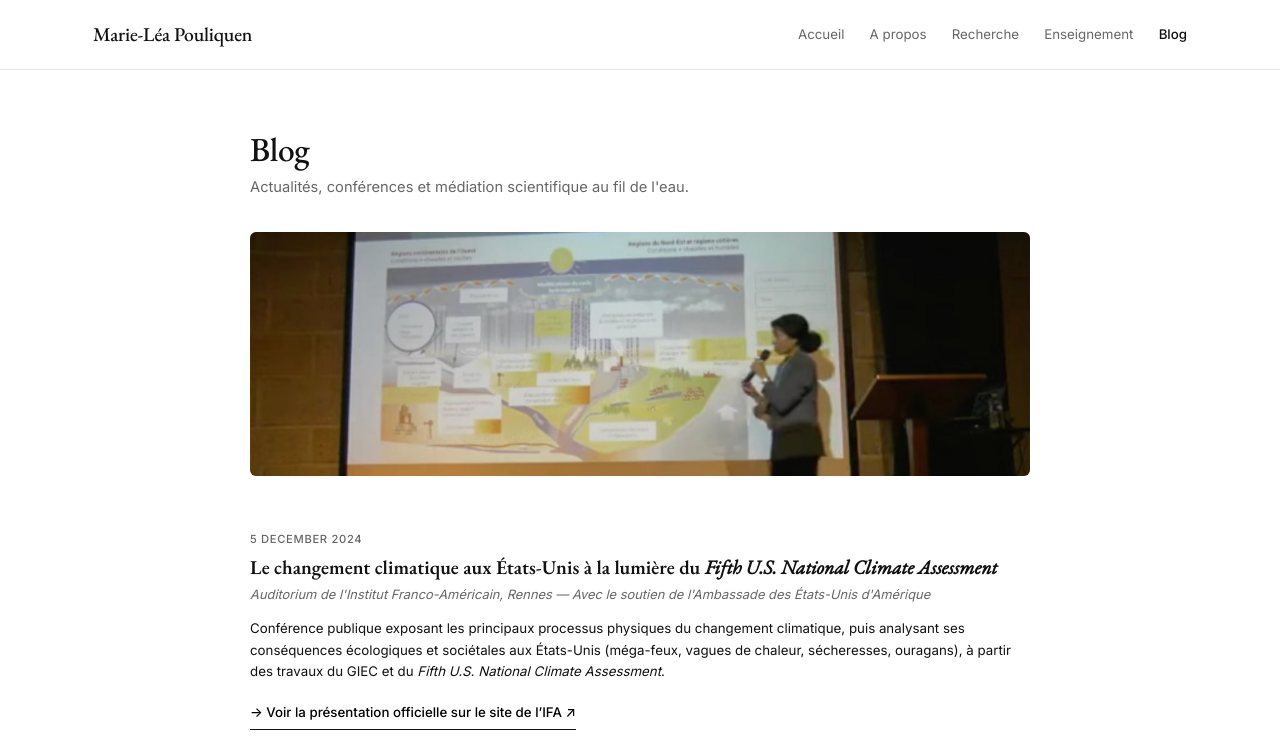
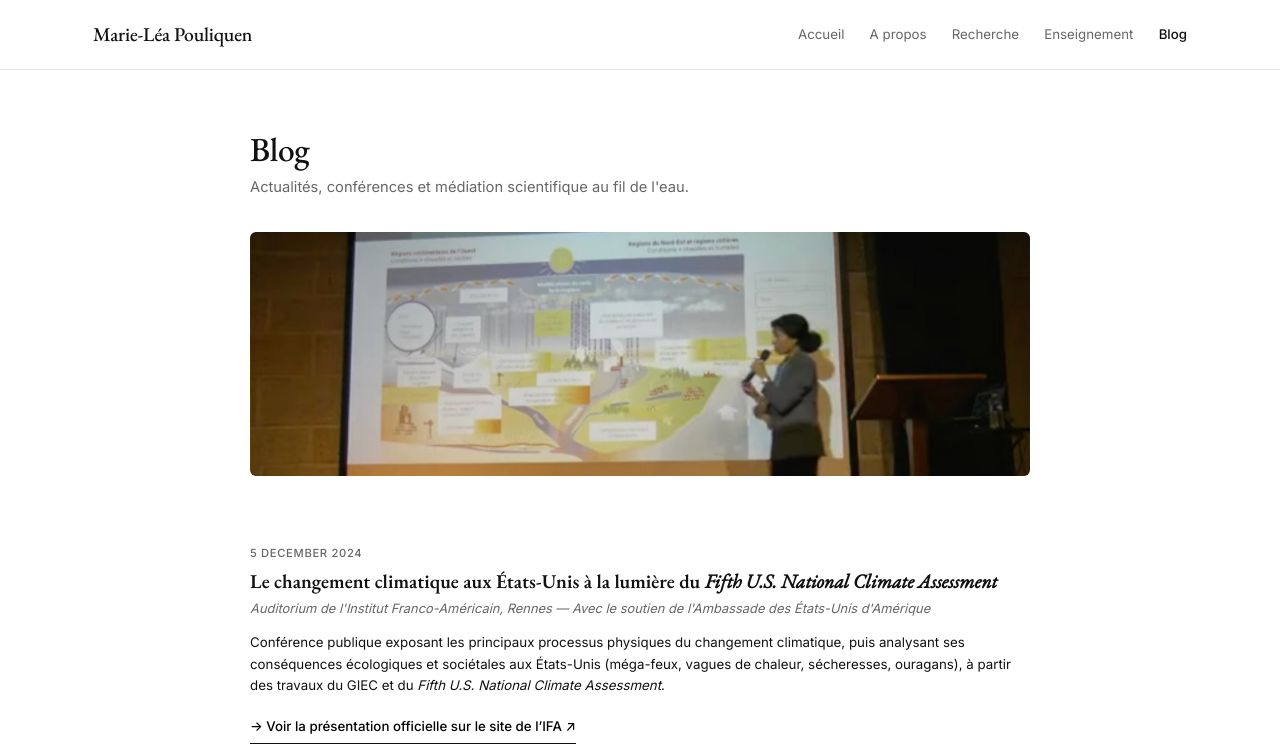
Before and after one commit to marieleapouliquen/marieleapouliquen.github.io, a Jekyll site: the page built from _pages/blog.md, in a window 1280 px wide. Shown: the top 749 px of the page. Built offline with Jekyll 4.4.1, drawn with Linux system fonts in a browser that asks for light colours; grey boxes are pictures that could not be loaded.

Commit message:
Update main.css

```diff
--- a/assets/css/main.css
+++ b/assets/css/main.css
@@ -1190,7 +1190,7 @@ body.page-accordion .cv-header h1 { margin: 0 0 0.5rem 0; }
 }
 
 .blog-entry:first-child {
-  padding-top: 0;
+  padding-top: 1rem;
 }
 
 .blog-entry:last-child {
```
